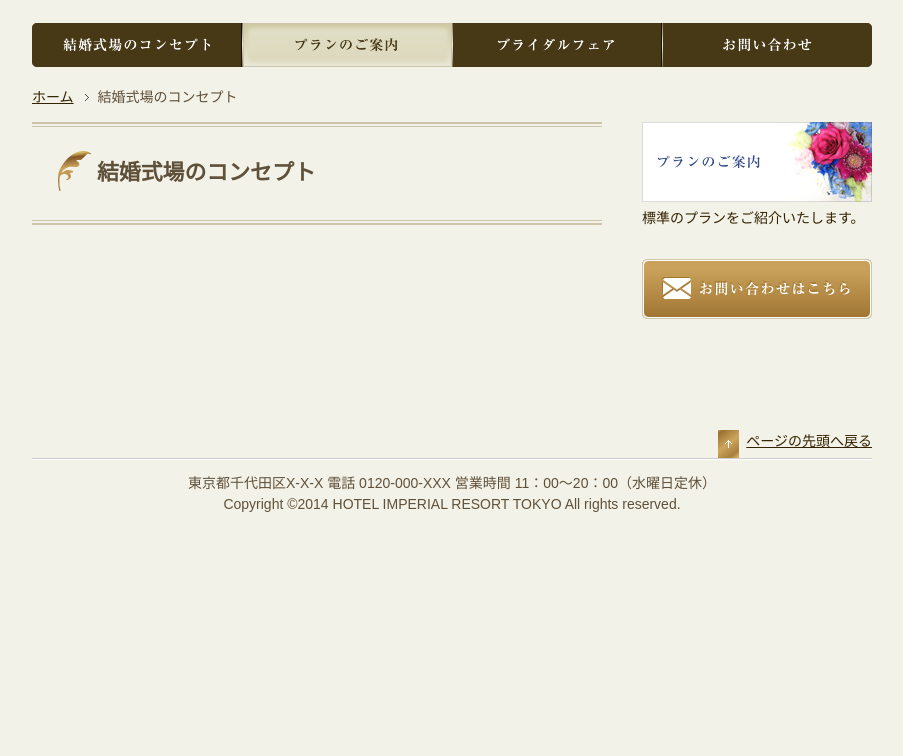
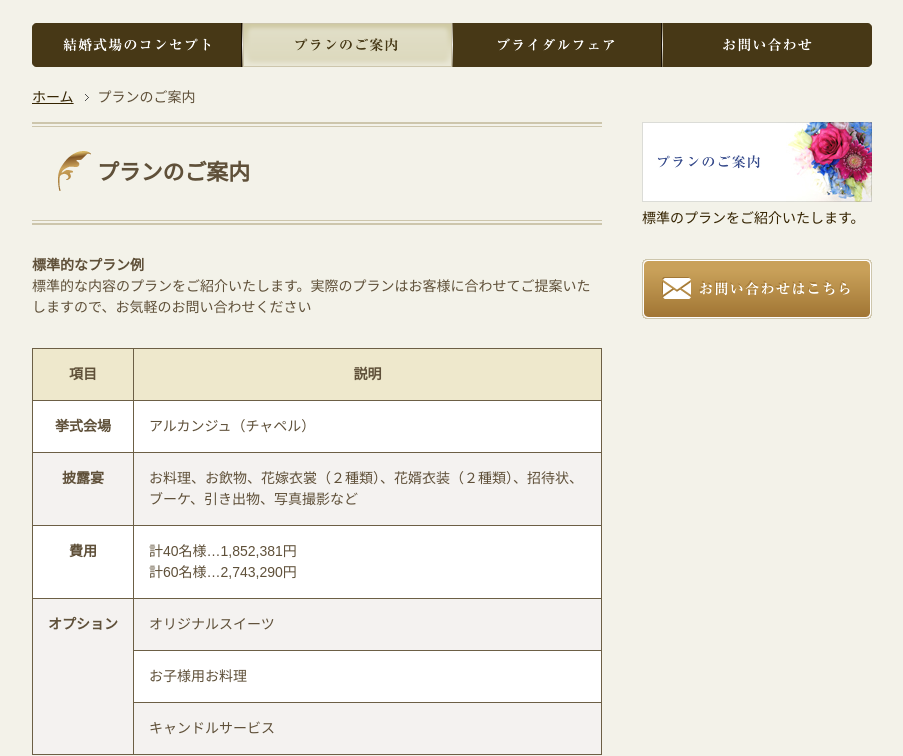
Before and after one commit to hiro1357/hiro1357.github.io, a plain HTML site: page plan.html in a window 1280 px wide. Shown: the part 80-836 px from the top of the page, without its empty margins (188-1091 px from the left). Before the commit the page ends 800 px from the top, so only its background shows below. Drawn offline with Linux system fonts and the light colour scheme.

Commit message:
planのページが完成

```diff
--- a/css/style.css
+++ b/css/style.css
@@ -206,6 +206,49 @@ nav ul li a:hover{
 
 /* 「プランのご案内」ページ ここから↓ */
 
+table {
+  /*項目と説明のブロックの隙間をなくす*/
+  /*separateにすると隙間あり、collapseにすると隙間なし
+        ↑の時にスペースを決めることが出来る*/
+  border-collapse: collapse;
+}
+
+/*表に線を引いて、余白を追加*/
+table th, table td {
+  padding: 15px;
+  border: 1px solid #6c5f45;
+}
+table tr th:first-child {
+  width: 70px;
+}
+
+/*項目を上端に揃える*/
+table tbody th,
+table tbody td {
+  vertical-align: top;
+}
+
+/*表の色を変更する。項目と内容、偶数行、奇数行*/
+table thead tr th {
+  background-color: #eee8cc;
+}
+table tbody tr:nth-child(odd) {
+  background-color: #ffffff;
+}
+table tbody tr:nth-child(even) {
+  background-color: #f4f2f0;
+}
+
+/*キャプションが中央揃えになっているので、左詰めにして、marginを無くす*/
+caption {
+  text-align: left;
+  margin-bottom: 30px;
+}
+caption p {
+  margin-top: 0;
+  margin-bottom: 0;
+}
+
 /* 「プランのご案内」ページ ここまで↑ */
 
 /* 「ブライダルフェア」ページ ここから↓ */
--- a/plan.html
+++ b/plan.html
@@ -9,7 +9,7 @@
     <meta charset="UTF-8">
 
     <!--タグに内容を表示させる-->
-    <title>結婚式場のコンセプト -HOTEL IMPERIAL RESORT TOKYO</title>
+    <title>プランのご案内 -HOTEL IMPERIAL RESORT TOKYO</title>
 
     <!--cssを読み込む。パスの指定-->
     <link rel="stylesheet" href="css/style.css">
@@ -46,7 +46,7 @@
     <div id="breadcrumb">
       <ul>
         <li><a href="index.html">ホーム</a></li>
-        <li>結婚式場のコンセプト</li>
+        <li>プランのご案内</li>
       </ul>
     </div>
 
@@ -57,7 +57,61 @@
       <div id="main">
         <article>
           <!-- 見出しを付ける。h1タグを付けると文字が大きい -->
-          <h1>結婚式場のコンセプト</h1>
+          <h1>プランのご案内</h1>
+
+            <!-- 表を作成する
+                 <table>を宣言する
+                   <tr>テーブル行の定義
+                     <th>項目を定義する
+                       <td>項目の内容やデータを入力
+                       の順番に書いていく -->
+            <table>
+
+            <caption>
+              <strong>標準的なプラン例</strong>
+              <p>標準的な内容のプランをご紹介いたします。実際のプランはお客様に合わせてご提案いたしますので、お気軽のお問い合わせください</p>
+            </caption>
+
+              <thead>
+                <tr>
+                  <!-- スクリーンリーダの為にscope属性を追加 -->
+                  <th scope="col">項目</th>
+                  <th scope="col">説明</th>
+                </tr>
+              </thead>
+
+              <tbody>
+                <tr>
+                  <th scope="row">挙式会場</th>
+                  <td>アルカンジュ（チャペル）</td>
+                </tr>
+
+                <tr>
+                  <th scope="row">披露宴</th>
+                  <td>お料理、お飲物、花嫁衣裳（２種類）、花婿衣装（２種類）、招待状、ブーケ、引き出物、写真撮影など</td>
+                </tr>
+
+                <tr>
+                  <th scope="row">費用</th>
+                  <td>計40名様…1,852,381円<br>計60名様…2,743,290円</td>
+                </tr>
+
+                <tr>
+                  <!-- rowspanを使って縦のセルを結合する
+                       横のセルを結合するにはcolspan -->
+                  <th rowspan="3" scope="rowgroup">オプション</th>
+                  <td>オリジナルスイーツ</td>
+                </tr>
+                <tr>
+                  <td>お子様用お料理</td>
+                </tr>
+                <tr>
+                  <td>キャンドルサービス</td>
+                </tr>
+              </tbody>
+
+            </table>
+
         </article>
       </div>
 
```
